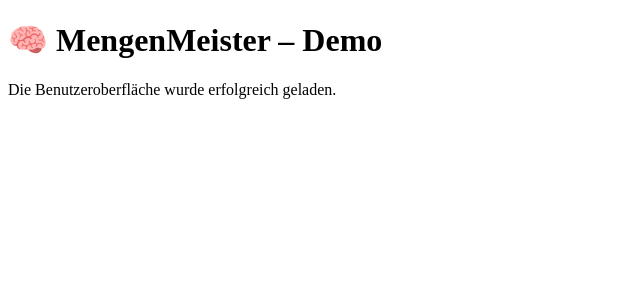
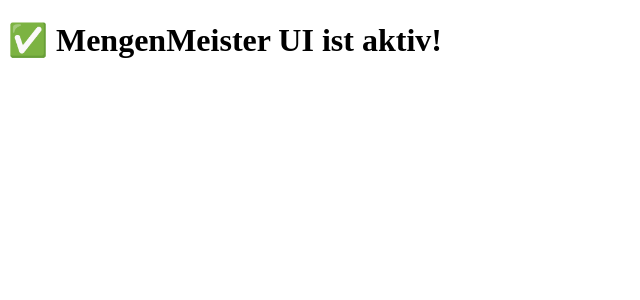
Before and after one commit to Escoba2024/mengenmeister-demo, a Next.js app: page / in a window 1280 px wide. Shown: the top 300 px of the page, without its empty margins (0-640 px from the left). Built offline with nearby package versions, Linux system fonts and the light colour scheme.

Commit message:
🔥 Fix: default export für MengenMeisterDemo hinzugefügt

```diff
--- a/components/MengenMeisterDemo.js
+++ b/components/MengenMeisterDemo.js
@@ -1,8 +1,7 @@
 export default function MengenMeisterDemo() {
   return (
-    <div className="max-w-xl mx-auto p-4">
-      <h1 className="text-2xl font-bold mb-4">🧠 MengenMeister – Demo</h1>
-      <p className="text-gray-600">Die Benutzeroberfläche wurde erfolgreich geladen.</p>
+    <div>
+      <h1>✅ MengenMeister UI ist aktiv!</h1>
     </div>
   );
 }
```
